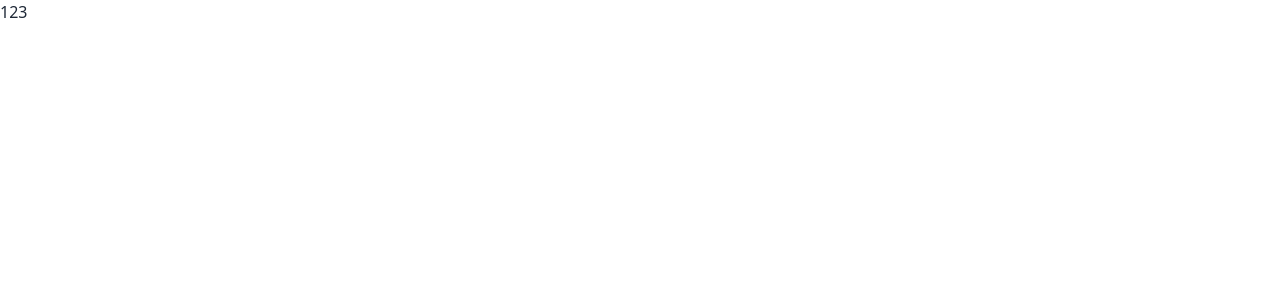
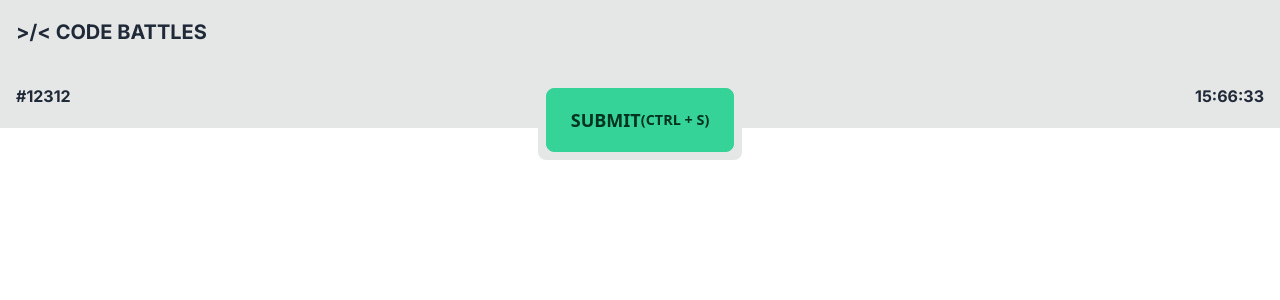
Before and after one commit to ninjoma/codebattles, a Vue app in the folder codebattles-web/: page /lobby in a window 1280 px wide. Shown: the top 300 px of the page. Built offline with nearby package versions, Linux system fonts and the light colour scheme.

Commit message:
Added header and lobby header

```diff
--- a/codebattles-web/src/App.vue
+++ b/codebattles-web/src/App.vue
@@ -3,6 +3,5 @@
 
 <template>
     <RouterView>
-
     </RouterView>
 </template>
--- /dev/null
+++ b/codebattles-web/src/components/Header.vue
@@ -0,0 +1,8 @@
+<script lang="ts">
+export default {}
+</script>
+<template>
+    <div className="navbar bg-base-300 flex justify-between">
+        <a className="normal-case text-xl font-inter font-bold px-2">>/&lt; CODE BATTLES</a>
+    </div>
+</template>
--- /dev/null
+++ b/codebattles-web/src/components/LobbyHeader.vue
@@ -0,0 +1,18 @@
+<script lang="ts">
+export default {}
+</script>
+<template>
+    <div className="navbar flex justify-between px-4 bg-base-300 h-5">
+        <a className="font-inter font-bold flex-1">#12312</a>
+        <div className="relative rounded-lg bg-base-300 p-2 top-6 border-0">
+            <div className="">
+                <button className="btn btn-lg btn-success flex-1">
+                    <a className="">Submit</a>
+                    <small>(Ctrl + S)</small>
+                </button>
+            </div>
+        </div>
+        <a className="font-inter font-bold flex-1 justify-end flex">15:66:33</a>
+    </div>
+
+</template>
--- a/codebattles-web/src/style.css
+++ b/codebattles-web/src/style.css
@@ -1,3 +1,4 @@
+@import url('https://fonts.googleapis.com/css2?family=Inter:wght@100;200;300;400;500;600;700;800;900&display=swap');
 @tailwind base;
 @tailwind components;
 @tailwind utilities;
--- a/codebattles-web/src/views/LobbyView.vue
+++ b/codebattles-web/src/views/LobbyView.vue
@@ -1,11 +1,17 @@
 <script lang="ts">
+import Header from "../components/Header.vue";
+import LobbyHeader from "../components/LobbyHeader.vue";
 export default {
-
+    components: {
+        Header,
+        LobbyHeader
+    }
 }
 </script>
 
 <template>
     <div>
-        123
+        <Header></Header>
+        <LobbyHeader></LobbyHeader>
     </div>
 </template>
--- a/codebattles-web/tailwind.config.cjs
+++ b/codebattles-web/tailwind.config.cjs
@@ -5,7 +5,11 @@ module.exports = {
     "./src/**/*.{vue,js,ts,jsx,tsx}",
   ],
   theme: {
-    extend: {},
+    extend: {
+      fontFamily: {
+        'inter': ['Inter', 'sans-serif']
+      }
+    },
   },
   plugins: [require("daisyui")],
 }
```
Also changed, not shown: codebattles-web/src/components/CodeMirror.vue (added).
